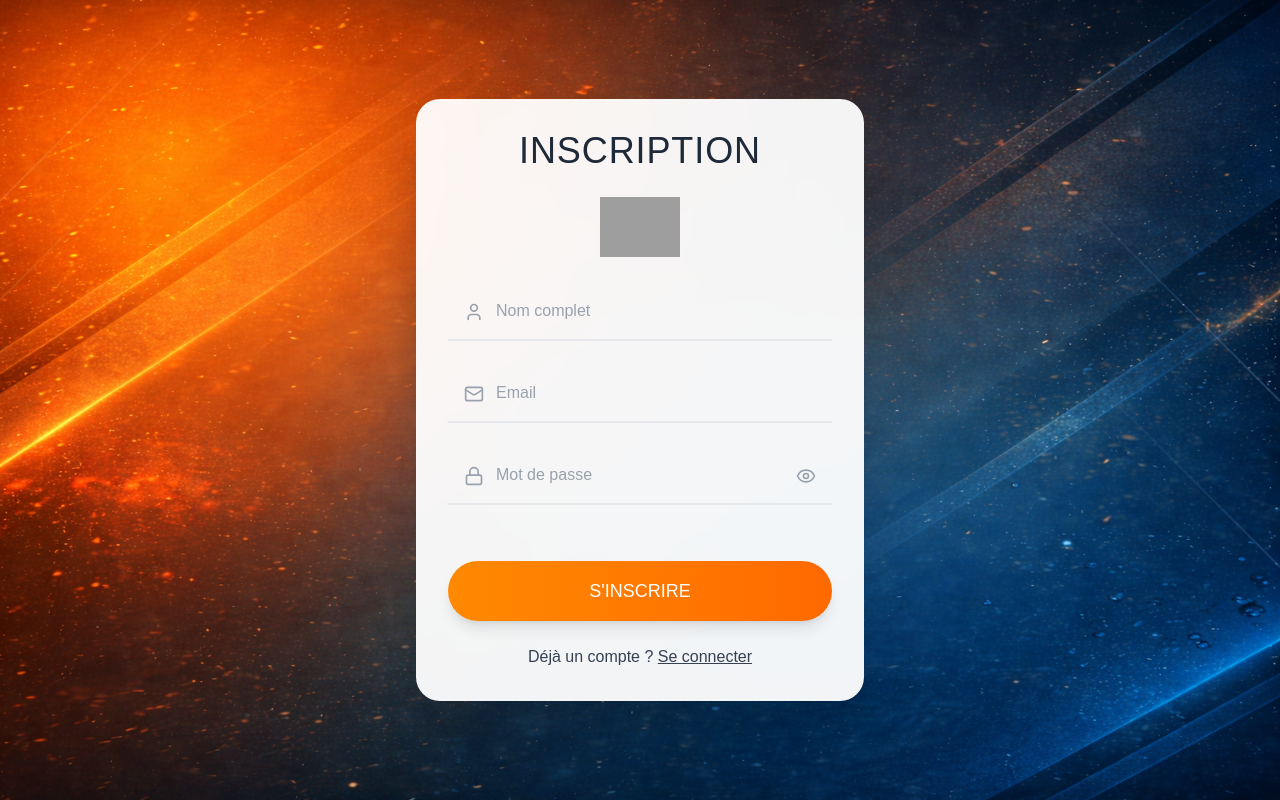
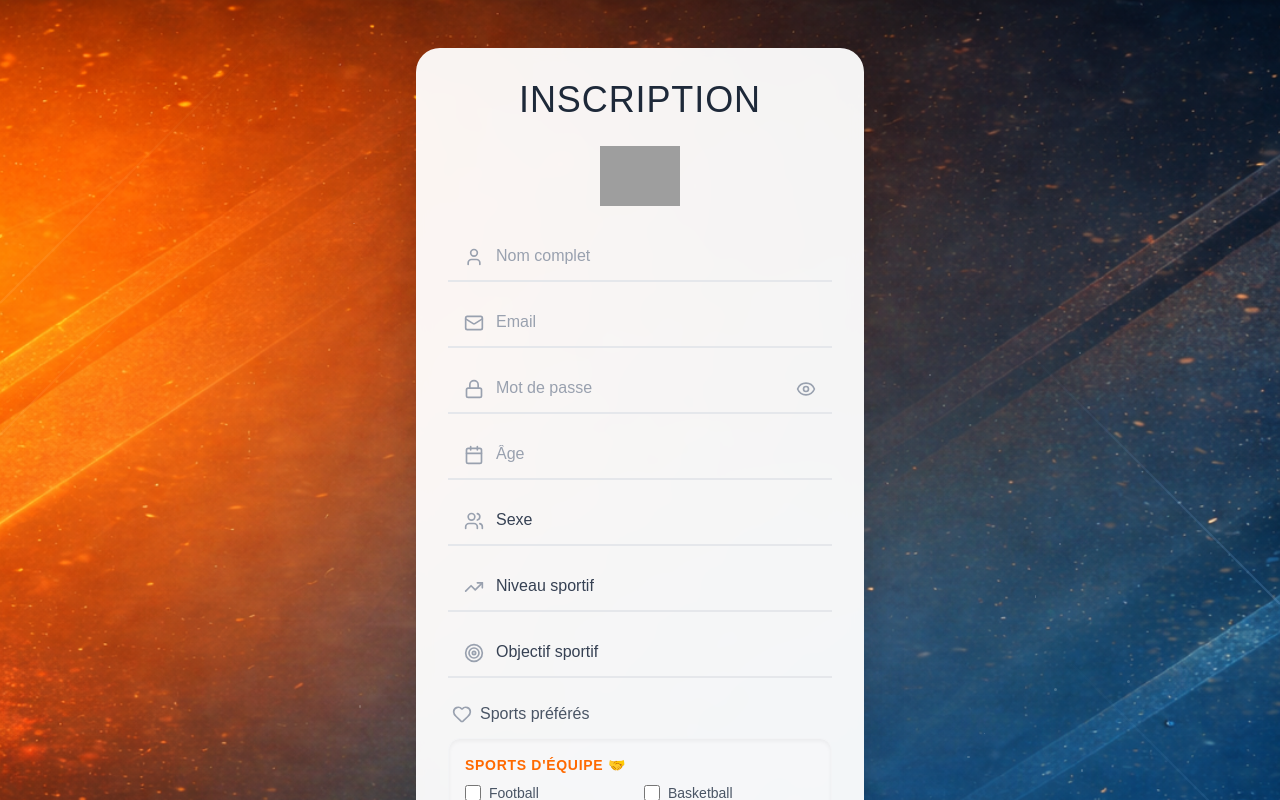
Before and after one commit to Disrett/sans-limite, a Next.js app: page /signup in a window 1280 px wide. Shown: the top 800 px of the page. Built offline with nearby package versions, Linux system fonts and the light colour scheme; grey boxes are pictures that could not be loaded.

Commit message:
feat(signup)
new feature, details for signup

```diff
--- a/app/components/signup-page.js
+++ b/app/components/signup-page.js
@@ -1,15 +1,35 @@
 'use client';
 
 import { useState, useMemo } from 'react';
-import { Eye, EyeOff, User, Mail, Lock } from 'lucide-react';
+import { Eye, EyeOff, User, Mail, Lock, Calendar, Users, Target, TrendingUp, Heart } from 'lucide-react';
 import Link from 'next/link';
+
+// Liste des sports organisée par catégories
+const sportsCategories = {
+  "Sports d'équipe 🤝": ["Football", "Basketball", "Volleyball", "Handball", "Rugby", "Hockey sur glace", "Baseball", "Water-polo"],
+  "Sports de raquette 🎾": ["Tennis", "Badminton", "Tennis de table (Ping-pong)", "Squash", "Padel"],
+  "Sports de combat 🥊": ["Boxe", "MMA / Arts martiaux mixtes", "Judo", "Karaté", "Taekwondo", "Kickboxing", "Jiu-jitsu brésilien", "Lutte"],
+  "Sports aquatiques 🏊": ["Natation", "Surf", "Plongée", "Voile", "Kayak", "Stand-up paddle (SUP)", "Aquagym"],
+  "Fitness & Musculation 💪": ["Musculation", "CrossFit", "Bodybuilding", "Street workout / Calisthenics", "Circuit training", "HIIT (High Intensity Interval Training)"],
+  "Sports d'endurance 🏃": ["Course à pied / Running", "Trail", "Marathon", "Triathlon", "Cyclisme", "VTT (Vélo tout-terrain)", "Marche nordique"],
+  "Sports de glisse ⛷️": ["Ski alpin", "Ski de fond", "Snowboard", "Skateboard", "Roller", "Longboard"],
+  "Bien-être & Souplesse 🧘": ["Yoga", "Pilates", "Stretching", "Tai-chi", "Méditation active"],
+  "Sports extrêmes 🪂": ["Escalade / Grimpe", "Parkour / Freerunning", "Parachutisme", "BMX", "Kitesurf"],
+  "Autres sports 🎯": ["Golf", "Équitation", "Danse (Hip-hop, Classique, Contemporaine)", "Gymnastique", "Athlétisme", "Randonnée", "Aviron"]
+};
 
 export default function SignupPage() {
   const [showPassword, setShowPassword] = useState(false);
   const [formData, setFormData] = useState({
     fullName: '',
     email: '',
-    password: ''
+    password: '',
+    age: '',
+    gender: '',
+    sportLevel: '',
+    sportGoal: '',
+    favoriteSports: [], // Modifié pour être un tableau
+    otherSport: '' // Ajout du champ pour le sport personnalisé
   });
 
   // Génère les particules une seule fois
@@ -33,6 +53,24 @@ export default function SignupPage() {
     setFormData({
       ...formData,
       [e.target.name]: e.target.value
+    });
+  };
+
+  // Gestion spécifique pour les cases à cocher des sports
+  const handleSportToggle = (sport) => {
+    setFormData((prev) => {
+      const isSelected = prev.favoriteSports.includes(sport);
+      if (isSelected) {
+        return {
+          ...prev,
+          favoriteSports: prev.favoriteSports.filter(s => s !== sport)
+        };
+      } else {
+        return {
+          ...prev,
+          favoriteSports: [...prev.favoriteSports, sport]
+        };
+      }
     });
   };
 
@@ -72,7 +110,7 @@ export default function SignupPage() {
       </div>
 
       {/* Carte principale */}
-      <div className="relative bg-white/95 backdrop-blur-sm rounded-3xl shadow-2xl p-8 w-full max-w-md">
+      <div className="relative bg-white/95 backdrop-blur-sm rounded-3xl shadow-2xl p-8 w-full max-w-md my-8">
         <h1 className="text-4xl font-light text-center mb-4 text-gray-800 tracking-wide">
           INSCRIPTION
         </h1>
@@ -86,7 +124,7 @@ export default function SignupPage() {
           />
         </div>
 
-        <form onSubmit={handleSubmit} className="space-y-6">
+        <form onSubmit={handleSubmit} className="space-y-4">
           {/* Champ Nom complet */}
           <div className="relative">
             <User className="absolute left-4 top-1/2 transform -translate-y-1/2 text-gray-400 w-5 h-5" />
@@ -96,7 +134,7 @@ export default function SignupPage() {
               placeholder="Nom complet"
               value={formData.fullName}
               onChange={handleChange}
-              className="w-full pl-12 pr-4 py-4 bg-transparent border-b-2 border-gray-200 focus:border-orange-400 outline-none transition-colors text-gray-700 placeholder-gray-400"
+              className="w-full pl-12 pr-4 py-3 bg-transparent border-b-2 border-gray-200 focus:border-orange-400 outline-none transition-colors text-gray-700 placeholder-gray-400"
             />
           </div>
 
@@ -109,7 +147,7 @@ export default function SignupPage() {
               placeholder="Email"
               value={formData.email}
               onChange={handleChange}
-              className="w-full pl-12 pr-4 py-4 bg-transparent border-b-2 border-gray-200 focus:border-orange-400 outline-none transition-colors text-gray-700 placeholder-gray-400"
+              className="w-full pl-12 pr-4 py-3 bg-transparent border-b-2 border-gray-200 focus:border-orange-400 outline-none transition-colors text-gray-700 placeholder-gray-400"
             />
           </div>
 
@@ -122,7 +160,7 @@ export default function SignupPage() {
               placeholder="Mot de passe"
               value={formData.password}
               onChange={handleChange}
-              className="w-full pl-12 pr-12 py-4 bg-transparent border-b-2 border-gray-200 focus:border-orange-400 outline-none transition-colors text-gray-700 placeholder-gray-400"
+              className="w-full pl-12 pr-12 py-3 bg-transparent border-b-2 border-gray-200 focus:border-orange-400 outline-none transition-colors text-gray-700 placeholder-gray-400"
             />
             <button
               type="button"
@@ -133,10 +171,127 @@ export default function SignupPage() {
             </button>
           </div>
 
+          {/* Champ Âge */}
+          <div className="relative">
+            <Calendar className="absolute left-4 top-1/2 transform -translate-y-1/2 text-gray-400 w-5 h-5" />
+            <input
+              type="number"
+              name="age"
+              placeholder="Âge"
+              value={formData.age}
+              onChange={handleChange}
+              min="13"
+              max="120"
+              className="w-full pl-12 pr-4 py-3 bg-transparent border-b-2 border-gray-200 focus:border-orange-400 outline-none transition-colors text-gray-700 placeholder-gray-400"
+            />
+          </div>
+
+          {/* Champ Sexe */}
+          <div className="relative">
+            <Users className="absolute left-4 top-1/2 transform -translate-y-1/2 text-gray-400 w-5 h-5" />
+            <select
+              name="gender"
+              value={formData.gender}
+              onChange={handleChange}
+              className="w-full pl-12 pr-4 py-3 bg-transparent border-b-2 border-gray-200 focus:border-orange-400 outline-none transition-colors text-gray-700 appearance-none cursor-pointer"
+            >
+              <option value="" disabled>Sexe</option>
+              <option value="homme">Homme</option>
+              <option value="femme">Femme</option>
+              <option value="autre">Autre</option>
+              <option value="non-specifie">Préfère ne pas dire</option>
+            </select>
+          </div>
+
+          {/* Champ Niveau de sport */}
+          <div className="relative">
+            <TrendingUp className="absolute left-4 top-1/2 transform -translate-y-1/2 text-gray-400 w-5 h-5" />
+            <select
+              name="sportLevel"
+              value={formData.sportLevel}
+              onChange={handleChange}
+              className="w-full pl-12 pr-4 py-3 bg-transparent border-b-2 border-gray-200 focus:border-orange-400 outline-none transition-colors text-gray-700 appearance-none cursor-pointer"
+            >
+              <option value="" disabled>Niveau sportif</option>
+              <option value="debutant">Débutant</option>
+              <option value="intermediaire">Intermédiaire</option>
+              <option value="avance">Avancé</option>
+              <option value="expert">Expert</option>
+            </select>
+          </div>
+
+          {/* Champ Objectif sportif */}
+          <div className="relative">
+            <Target className="absolute left-4 top-1/2 transform -translate-y-1/2 text-gray-400 w-5 h-5" />
+            <select
+              name="sportGoal"
+              value={formData.sportGoal}
+              onChange={handleChange}
+              className="w-full pl-12 pr-4 py-3 bg-transparent border-b-2 border-gray-200 focus:border-orange-400 outline-none transition-colors text-gray-700 appearance-none cursor-pointer"
+            >
+              <option value="" disabled>Objectif sportif</option>
+              <option value="perdre-poids">Perdre du poids</option>
+              <option value="prendre-muscle">Prendre du muscle</option>
+              <option value="endurance">Améliorer l'endurance</option>
+              <option value="force">Gagner en force</option>
+              <option value="souplesse">Améliorer la souplesse</option>
+              <option value="sante">Rester en bonne santé</option>
+              <option value="competition">Compétition</option>
+              <option value="loisir">Loisir/Plaisir</option>
+            </select>
+          </div>
+
+          {/* SÉLECTEUR DE SPORTS (Nouveau) */}
+          <div className="relative pt-2">
+            <div className="flex items-center gap-2 mb-3 px-1 text-gray-600">
+              <Heart className="w-5 h-5 text-gray-400" />
+              <span className="font-medium">Sports préférés</span>
+            </div>
+
+            {/* Conteneur scrollable pour les sports */}
+            <div className="max-h-60 overflow-y-auto bg-gray-50/50 rounded-xl p-4 border border-gray-100 shadow-inner">
+              {Object.entries(sportsCategories).map(([category, sports]) => (
+                <div key={category} className="mb-5 last:mb-0">
+                  <h3 className="font-semibold text-sm text-orange-500 mb-2 uppercase tracking-wider">{category}</h3>
+                  <div className="grid grid-cols-1 sm:grid-cols-2 gap-2">
+                    {sports.map(sport => (
+                      <label key={sport} className="flex items-center space-x-2 cursor-pointer group">
+                        <input
+                          type="checkbox"
+                          checked={formData.favoriteSports.includes(sport)}
+                          onChange={() => handleSportToggle(sport)}
+                          className="w-4 h-4 rounded border-gray-300 text-orange-500 focus:ring-orange-400 focus:ring-offset-0 transition-colors cursor-pointer"
+                        />
+                        <span className="text-sm text-gray-600 group-hover:text-gray-900 transition-colors">
+                          {sport}
+                        </span>
+                      </label>
+                    ))}
+                  </div>
+                </div>
+              ))}
+
+              {/* Option Autre */}
+              <div className="mt-4 pt-4 border-t border-gray-200">
+                <label className="block text-sm font-semibold text-gray-700 mb-2">
+                  Autre sport (non listé)
+                </label>
+                <input
+                  type="text"
+                  name="otherSport"
+                  placeholder="Précisez ici..."
+                  value={formData.otherSport}
+                  onChange={handleChange}
+                  className="w-full px-4 py-2 bg-white border border-gray-200 rounded-lg focus:border-orange-400 outline-none transition-colors text-sm text-gray-700"
+                />
+              </div>
+            </div>
+          </div>
+
           {/* Bouton Submit */}
           <button
             type="submit"
-            className="w-full bg-gradient-to-r from-orange-400 to-orange-500 text-white py-4 rounded-full font-medium text-lg shadow-lg hover:shadow-xl transform hover:scale-[1.02] transition-all duration-200 mt-8"
+            className="w-full bg-gradient-to-r from-orange-400 to-orange-500 text-white py-4 rounded-full font-medium text-lg shadow-lg hover:shadow-xl transform hover:scale-[1.02] transition-all duration-200 mt-6"
           >
             S'INSCRIRE
           </button>
```
